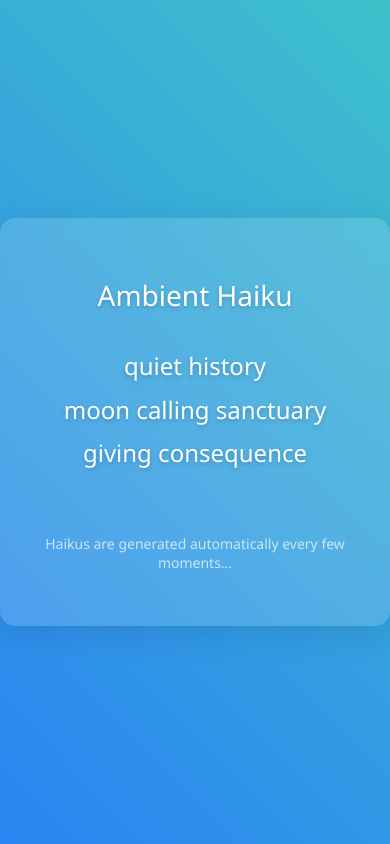
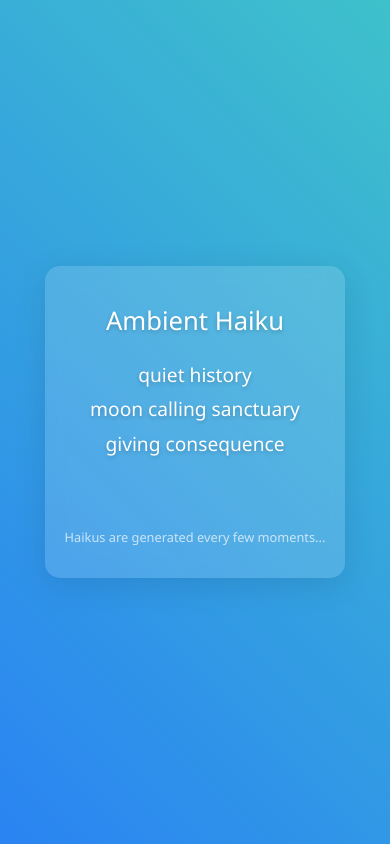
Before and after one commit to sean-reid/haiku, a plain HTML site: page index.html in a window 390 px wide. Drawn offline with Linux system fonts and the light colour scheme.

Commit message:
mobile friendly

```diff
--- a/index.html
+++ b/index.html
@@ -34,7 +34,7 @@
 
         .container {
             text-align: center;
-            padding: 40px;
+            padding: 20px;
             max-width: 600px;
             background-color: rgba(255, 255, 255, 0.15);
             backdrop-filter: blur(10px);
@@ -45,14 +45,14 @@
         h1 {
             color: #ffffff;
             font-weight: 300;
-            font-size: 28px;
-            margin-bottom: 30px;
+            font-size: 2.2rem;
+            margin-bottom: 20px;
             text-shadow: 0 2px 4px rgba(0, 0, 0, 0.2);
         }
 
         #haiku {
             color: white;
-            font-size: 24px;
+            font-size: 1.6rem;
             line-height: 1.8;
             white-space: pre-line;
             text-shadow: 0 2px 4px rgba(0, 0, 0, 0.2);
@@ -62,14 +62,39 @@
         }
 
         .note {
-            font-size: 14px;
+            font-size: 1rem;
             color: rgba(255, 255, 255, 0.7);
-            margin-top: 40px;
+            margin-top: 20px;
         }
 
         .loading {
             color: rgba(255, 255, 255, 0.7);
             font-style: italic;
+        }
+
+        /* Responsive adjustments */
+        @media (max-width: 768px) {
+            h1 {
+                font-size: 1.8rem;
+            }
+            #haiku {
+                font-size: 1.4rem;
+            }
+            .note {
+                font-size: 0.9rem;
+            }
+        }
+
+        @media (max-width: 480px) {
+            h1 {
+                font-size: 1.6rem;
+            }
+            #haiku {
+                font-size: 1.2rem;
+            }
+            .note {
+                font-size: 0.8rem;
+            }
         }
     </style>
 </head>
@@ -78,7 +103,7 @@
         <h1>Ambient Haiku</h1>
         <div id="haiku" class="loading">Loading word data...</div>
         <div class="note">
-            <p>Haikus are generated automatically every few moments...</p>
+            <p>Haikus are generated every few moments...</p>
         </div>
     </div>
 
@@ -106,7 +131,7 @@
         }
 
         // Function to get all possible words for a type with syllables less than or equal to max
-	function getWordsWithMaxSyllables(type, maxSyllables) {
+        function getWordsWithMaxSyllables(type, maxSyllables) {
             let result = [];
             // Check if the type exists in the dictionary
             if (!wordDictionary[type]) {
```
